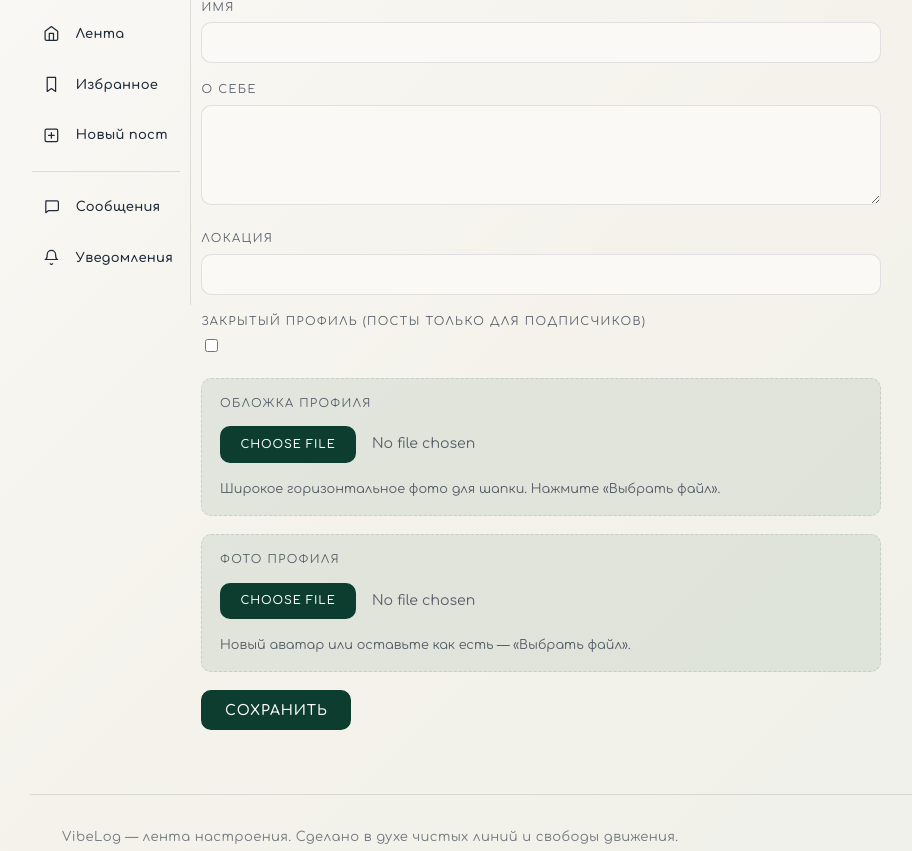
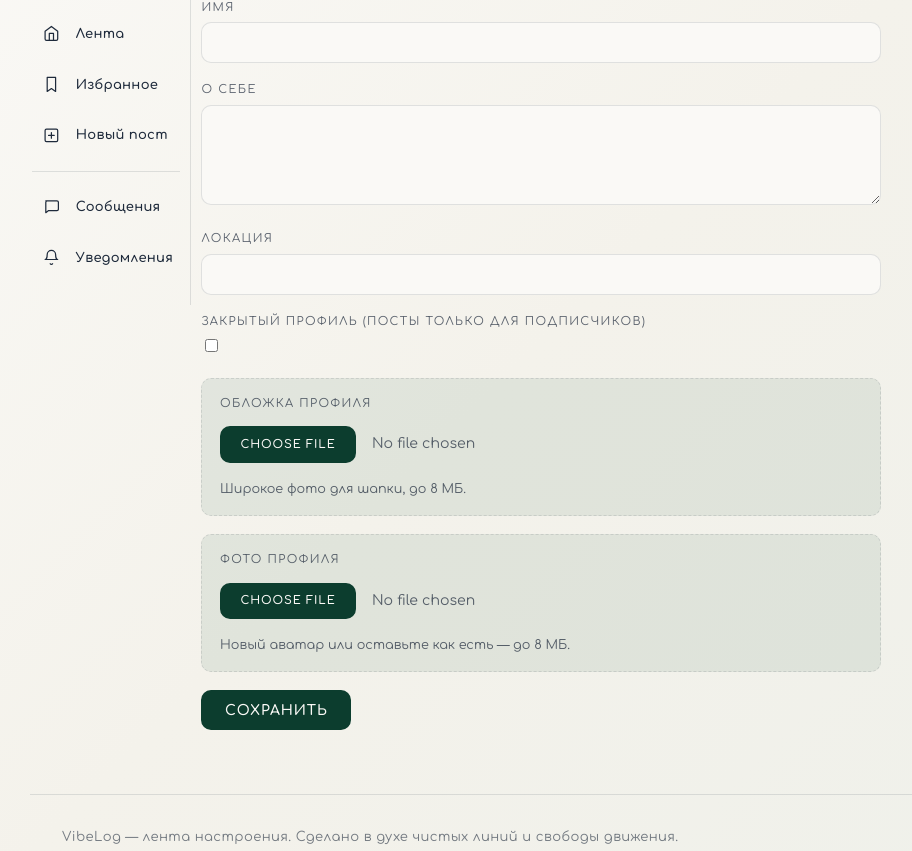
Before and after one commit to asukiri232/vibelog, a Django app: a page that uses mysite/vibel/templates/vibel/profile_edit.html in a window 1280 px wide. Shown: the part 88-939 px from the top of the page, without its empty margins (60-972 px from the left). Run offline with Django 4.2, Linux system fonts and the light colour scheme; the visitor is signed in with stand-in values (Sample User, id 1); data comes from the database, SQL or seed files in the repository; data that the repository does not hold is empty; some libraries are stand-ins or nearby versions.

Commit message:
Fix profile edit 500 on Vercel: Pillow, 3MB limit, cover compress, safe save
Co-authored-by: Cursor <cursoragent@cursor.com>

```diff
--- a/mysite/mysite/settings.py
+++ b/mysite/mysite/settings.py
@@ -250,6 +250,9 @@ if _IS_VERCEL:
         if _origin not in CSRF_TRUSTED_ORIGINS:
             CSRF_TRUSTED_ORIGINS.append(_origin)
 
+# На Vercel лимит тела запроса ~4.5 МБ — не принимаем файлы больше 3 МБ.
+MAX_IMAGE_UPLOAD_BYTES = 3 * 1024 * 1024 if _IS_VERCEL else 8 * 1024 * 1024
+
 LOGIN_REDIRECT_URL = '/'
 LOGOUT_REDIRECT_URL = '/'
 LOGIN_URL = '/accounts/login/'
--- a/mysite/vibel/forms.py
+++ b/mysite/vibel/forms.py
@@ -1,4 +1,5 @@
 from django import forms
+from django.conf import settings
 from django.contrib.auth.forms import AuthenticationForm, PasswordChangeForm as AuthPasswordChangeForm
 from django.contrib.auth.models import User
 from django.core.exceptions import ValidationError
@@ -6,7 +7,12 @@ from django.core.exceptions import ValidationError
 from .models import Comment, Post, Profile
 from .utils import optimize_uploaded_image
 
-MAX_IMAGE_UPLOAD_BYTES = 8 * 1024 * 1024  # 8 МБ
+
+def _max_image_bytes():
+    return int(getattr(settings, 'MAX_IMAGE_UPLOAD_BYTES', 8 * 1024 * 1024))
+
+
+MAX_IMAGE_UPLOAD_BYTES = _max_image_bytes()
 MAX_POST_IMAGES = 8
 MAX_VIDEO_UPLOAD_BYTES = 50 * 1024 * 1024  # 50 МБ
 
@@ -159,8 +165,10 @@ class ProfileEditForm(forms.ModelForm):
         upload = self.files.get(name) if self.files else None
         if not upload:
             return None
-        if upload.size > MAX_IMAGE_UPLOAD_BYTES:
-            raise ValidationError('Файл больше 8 МБ.')
+        max_b = _max_image_bytes()
+        if upload.size > max_b:
+            mb = max(1, max_b // (1024 * 1024))
+            raise ValidationError(f'Файл больше {mb} МБ.')
         return optimize_uploaded_image(upload)
 
     def clean_avatar(self):
--- a/mysite/vibel/middleware.py
+++ b/mysite/vibel/middleware.py
@@ -36,6 +36,7 @@ class SafeWriteErrorMiddleware:
         except Exception as exc:
             if not os.environ.get('VERCEL'):
                 raise
+            from django.core.exceptions import RequestDataTooBig, SuspiciousOperation
             from django.db import DatabaseError
 
             write_errors = (
@@ -44,6 +45,8 @@ class SafeWriteErrorMiddleware:
                 PermissionError,
                 IOError,
                 ValidationError,
+                RequestDataTooBig,
+                SuspiciousOperation,
             )
             if request.method not in ('POST', 'PUT', 'PATCH', 'DELETE'):
                 raise
--- a/mysite/vibel/templates/vibel/profile_edit.html
+++ b/mysite/vibel/templates/vibel/profile_edit.html
@@ -9,7 +9,7 @@
       <label class="vl-label" for="{{ field.id_for_label }}">{{ field.label }}</label>
       {{ field }}
       {% if field.field.widget.input_type == 'file' %}
-        <p class="vl-file-hint" data-vl-file-hint-for="{{ field.id_for_label }}" data-vl-default-hint="{% if field.name == 'cover' %}Широкое горизонтальное фото для шапки. Нажмите «Выбрать файл».{% else %}Новый аватар или оставьте как есть — «Выбрать файл».{% endif %}" aria-live="polite">{% if field.name == 'cover' %}Широкое горизонтальное фото для шапки. Нажмите «Выбрать файл».{% else %}Новый аватар или оставьте как есть — «Выбрать файл».{% endif %}</p>
+        <p class="vl-file-hint" data-vl-file-hint-for="{{ field.id_for_label }}" data-vl-default-hint="{% if field.name == 'cover' %}Широкое фото для шапки, до {{ max_upload_mb }} МБ.{% else %}Новый аватар или оставьте как есть — до {{ max_upload_mb }} МБ.{% endif %}" aria-live="polite">{% if field.name == 'cover' %}Широкое фото для шапки, до {{ max_upload_mb }} МБ.{% else %}Новый аватар или оставьте как есть — до {{ max_upload_mb }} МБ.{% endif %}</p>
       {% endif %}
       {% if field.errors %}<span class="vl-error">{{ field.errors.0 }}</span>{% endif %}
     </div>
@@ -364,6 +364,93 @@
         }
       });
     });
+
+    var MAX_BYTES = {{ max_upload_mb }} * 1024 * 1024;
+    var MAX_TOTAL = Math.floor(MAX_BYTES * 1.4);
+
+    function compressImageFile(file, maxEdge, quality, callback) {
+      if (!file || !file.type.match(/^image\//)) {
+        callback(file);
+        return;
+      }
+      var img = new Image();
+      var url = URL.createObjectURL(file);
+      img.onload = function () {
+        URL.revokeObjectURL(url);
+        var w = img.naturalWidth;
+        var h = img.naturalHeight;
+        var scale = 1;
+        if (Math.max(w, h) > maxEdge) {
+          scale = maxEdge / Math.max(w, h);
+        }
+        var nw = Math.max(1, Math.round(w * scale));
+        var nh = Math.max(1, Math.round(h * scale));
+        var canvas = document.createElement('canvas');
+        canvas.width = nw;
+        canvas.height = nh;
+        canvas.getContext('2d').drawImage(img, 0, 0, nw, nh);
+        canvas.toBlob(function (blob) {
+          if (!blob) {
+            callback(file);
+            return;
+          }
+          var ext = (file.name.split('.').pop() || 'jpg').toLowerCase();
+          if (ext === 'png' && blob.size > MAX_BYTES * 0.85) {
+            canvas.toBlob(function (jpg) {
+              callback(jpg ? new File([jpg], file.name.replace(/\.[^.]+$/, '') + '.jpg', { type: 'image/jpeg' }) : file);
+            }, 'image/jpeg', quality);
+            return;
+          }
+          callback(new File([blob], file.name, { type: blob.type || file.type }));
+        }, file.type === 'image/png' ? 'image/png' : 'image/jpeg', quality);
+      };
+      img.onerror = function () {
+        URL.revokeObjectURL(url);
+        callback(file);
+      };
+      img.src = url;
+    }
+
+    var coverInput = document.querySelector('input.vl-file-input[name="cover"]');
+    if (coverInput) {
+      coverInput.addEventListener('change', function () {
+        var f = coverInput.files && coverInput.files[0];
+        if (!f) return;
+        compressImageFile(f, 1920, 0.82, function (out) {
+          if (!out || out === f) return;
+          var dt = new DataTransfer();
+          dt.items.add(out);
+          coverInput.files = dt.files;
+          var hint = document.querySelector('[data-vl-file-hint-for="' + coverInput.id + '"]');
+          if (hint) hint.textContent = 'Обложка сжата: ' + out.name;
+        });
+      });
+    }
+
+    var profileForm = document.getElementById('vl-profile-edit-form');
+    if (profileForm) {
+      profileForm.addEventListener('submit', function (e) {
+        var total = 0;
+        var tooBig = [];
+        profileForm.querySelectorAll('input[type="file"]').forEach(function (inp) {
+          if (!inp.files) return;
+          for (var i = 0; i < inp.files.length; i++) {
+            var f = inp.files[i];
+            total += f.size;
+            if (f.size > MAX_BYTES) tooBig.push(f.name);
+          }
+        });
+        if (tooBig.length) {
+          e.preventDefault();
+          window.vlShowToast && window.vlShowToast('Файл слишком большой (макс. {{ max_upload_mb }} МБ): ' + tooBig.join(', '), 'error');
+          return;
+        }
+        if (total > MAX_TOTAL) {
+          e.preventDefault();
+          window.vlShowToast && window.vlShowToast('Суммарный размер фото слишком большой. Выберите файлы поменьше.', 'error');
+        }
+      });
+    }
   })();
 </script>
 {% endblock %}
--- a/mysite/vibel/views.py
+++ b/mysite/vibel/views.py
@@ -237,9 +237,9 @@ def profile_edit(request, username):
         return HttpResponseForbidden()
     profile, _ = Profile.objects.get_or_create(user=user)
     if request.method == 'POST':
-        form = ProfileEditForm(request.POST, request.FILES, instance=profile)
-        if form.is_valid():
-            try:
+        try:
+            form = ProfileEditForm(request.POST, request.FILES, instance=profile)
+            if form.is_valid():
                 import os
 
                 if os.environ.get('VERCEL'):
@@ -247,20 +247,31 @@ def profile_edit(request, username):
 
                     ensure_media_dirs()
                 form.save()
-            except (DatabaseError, OSError, PermissionError, IOError, DjangoValidationError):
-                logger.warning('profile_edit save failed', exc_info=True)
-                add_form_write_error(form, WRITE_ERROR_MSG)
-            except Exception:
-                logger.exception('profile_edit unexpected error')
-                add_form_write_error(form, WRITE_ERROR_MSG)
-            else:
                 return redirect('vibel:profile', username=user.username)
+        except (DatabaseError, OSError, PermissionError, IOError, DjangoValidationError):
+            logger.warning('profile_edit save failed', exc_info=True)
+            form = ProfileEditForm(request.POST, request.FILES, instance=profile)
+            add_form_write_error(form, WRITE_ERROR_MSG)
+        except Exception:
+            logger.exception('profile_edit unexpected error')
+            form = ProfileEditForm(request.POST, request.FILES, instance=profile)
+            add_form_write_error(
+                form,
+                'Не удалось сохранить профиль. Уменьшите фото (до 3 МБ каждое) и попробуйте снова.',
+            )
     else:
         form = ProfileEditForm(instance=profile)
+    from django.conf import settings as dj_settings
+
+    max_b = int(getattr(dj_settings, 'MAX_IMAGE_UPLOAD_BYTES', 8 * 1024 * 1024))
     return render(
         request,
         'vibel/profile_edit.html',
-        {'form': form, 'profile': profile},
+        {
+            'form': form,
+            'profile': profile,
+            'max_upload_mb': max(1, max_b // (1024 * 1024)),
+        },
     )
 
 
--- a/pyproject.toml
+++ b/pyproject.toml
@@ -4,6 +4,7 @@ version = "1.0.0"
 requires-python = ">=3.12"
 dependencies = [
     "Django>=4.2,<5",
+    "Pillow>=10.0",
     "whitenoise>=6.6",
     "dj-database-url>=2.1",
     "psycopg2-binary>=2.9",
--- a/requirements-local.txt
+++ b/requirements-local.txt
@@ -1,3 +1,2 @@
 -r requirements.txt
-Pillow>=10.0
 gunicorn>=22.0
--- a/requirements.txt
+++ b/requirements.txt
@@ -1,5 +1,6 @@
-# Минимум для Vercel (лимит bundle ~245 МБ). Локально: pip install -r requirements-local.txt
+# Vercel bundle. Локально дополнительно: pip install -r requirements-local.txt (gunicorn)
 Django>=4.2,<5
+Pillow>=10.0
 whitenoise>=6.6
 dj-database-url>=2.1
 psycopg2-binary>=2.9
```
